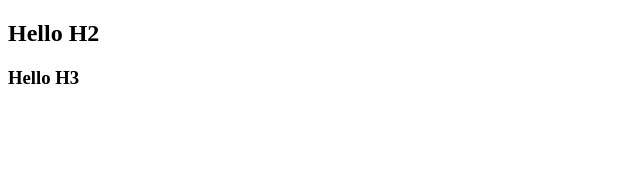
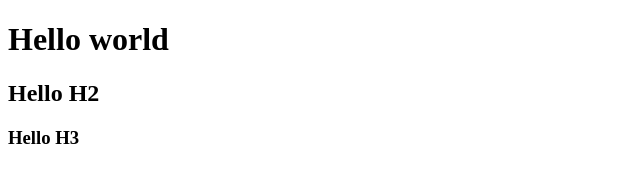
Before and after one commit to SahilMiya12/MERN-Project-DAY1, a plain HTML site: page index.html in a window 1280 px wide. Shown: the whole page, without its empty margins (0-640 px from the left). Drawn offline with Linux system fonts and the light colour scheme.

Commit message:
Adding new files

```diff
--- a/index.html
+++ b/index.html
@@ -3,8 +3,10 @@
   <head>
     <meta charset="UTF-8" />
     <meta name="viewport" content="width=device-width, initial-scale=1.0" />
+    <title>Document</title>
   </head>
   <body>
+    <h1>Hello world</h1>
     <h2>Hello H2</h2>
     <h3>Hello H3</h3>
   </body>
```
